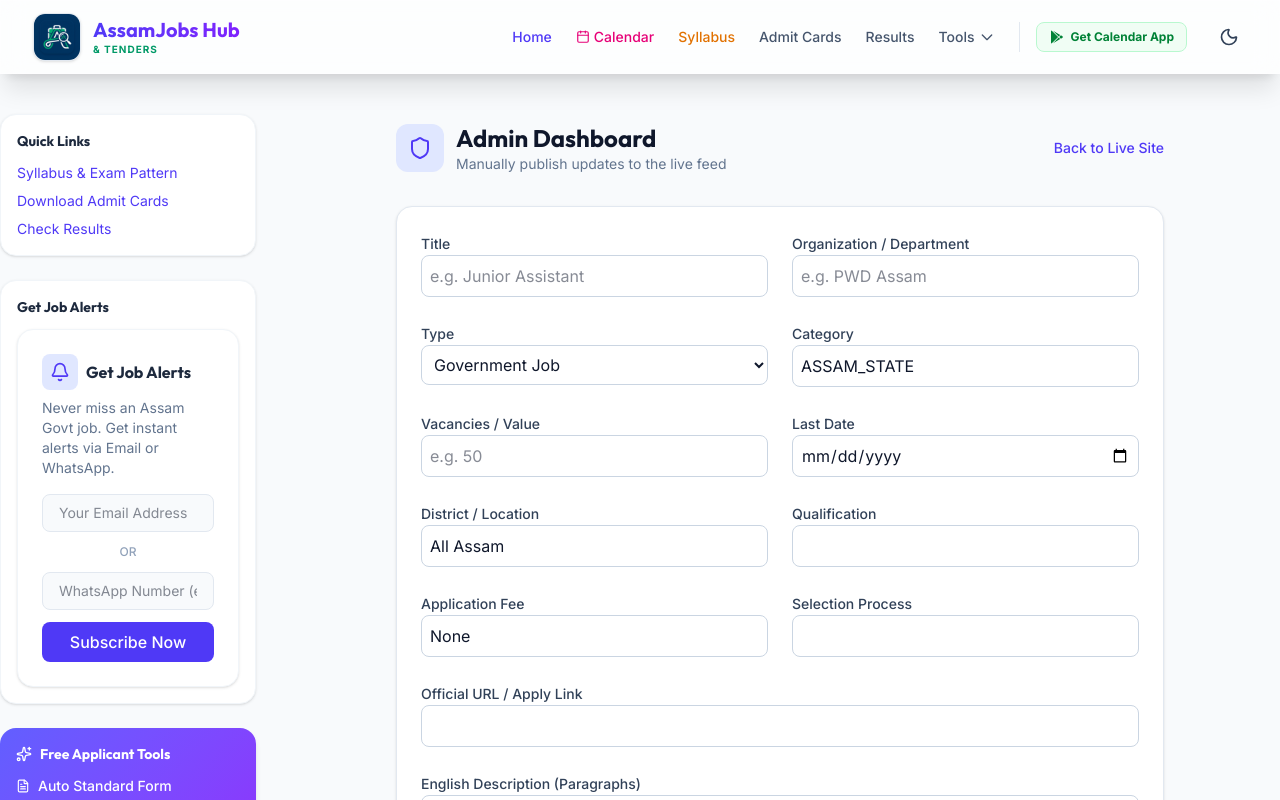
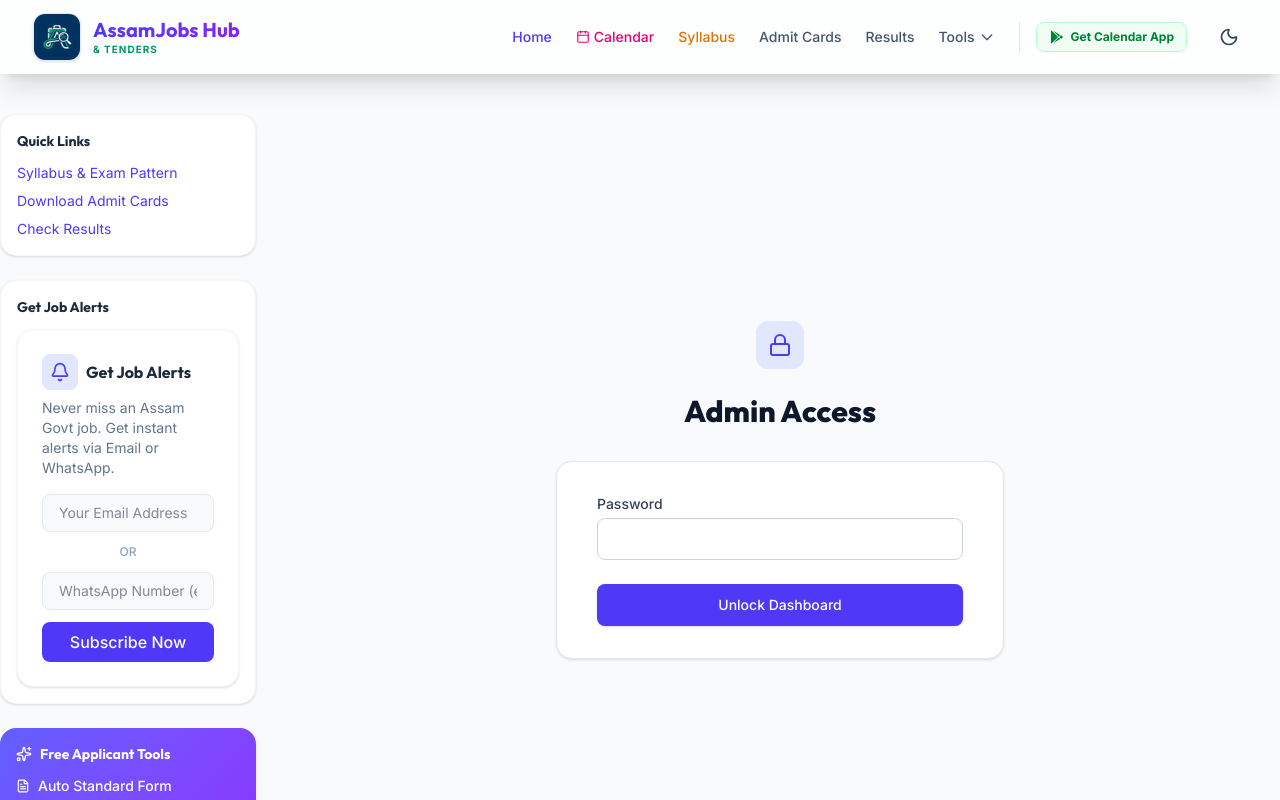
Before and after one commit to uzzaldutta/assamjobs-hub, a Next.js app: page /admin in a window 1280 px wide. Shown: the top 800 px of the page. Built offline with nearby package versions, Linux system fonts and the light colour scheme.

Commit message:
feat: Add feed publish dates and Universal Admin Hub

```diff
--- a/src/app/admin/page.tsx
+++ b/src/app/admin/page.tsx
@@ -1,10 +1,12 @@
 "use client";
 
 import { useState } from "react";
-import { Shield, PlusCircle, CheckCircle2, AlertCircle } from "lucide-react";
+import { Shield, PlusCircle, CheckCircle2, AlertCircle, Lock } from "lucide-react";
 import Link from "next/link";
 
 export default function AdminPage() {
+  const [isAuthenticated, setIsAuthenticated] = useState(false);
+  const [password, setPassword] = useState("");
   const [status, setStatus] = useState<"idle" | "loading" | "success" | "error">("idle");
   const [formData, setFormData] = useState({
     title: "",
@@ -23,6 +25,15 @@ export default function AdminPage() {
     unique_description: "",
     unique_description_assamese: ""
   });
+
+  const handleLogin = (e: React.FormEvent) => {
+    e.preventDefault();
+    if (password === "admin123") {
+      setIsAuthenticated(true);
+    } else {
+      alert("Incorrect password");
+    }
+  };
 
   const handleChange = (e: React.ChangeEvent<HTMLInputElement | HTMLSelectElement | HTMLTextAreaElement>) => {
     setFormData({ ...formData, [e.target.name]: e.target.value });
@@ -43,7 +54,7 @@ export default function AdminPage() {
 
       setStatus("success");
       setFormData({
-        title: "", organization: "", job_type: "GOVERNMENT", category: "ASSAM_STATE",
+        title: "", organization: "", job_type: formData.job_type, category: "ASSAM_STATE",
         vacancies: "", qualification: "", district: "All Assam", age_limit: "",
         application_fee: "None", selection_process: "", last_date: "",
         official_pdf_url: "", apply_url: "", unique_description: "", unique_description_assamese: ""
@@ -56,6 +67,38 @@ export default function AdminPage() {
     }
   };
 
+  if (!isAuthenticated) {
+    return (
+      <div className="min-h-screen bg-slate-50 dark:bg-slate-950 flex flex-col justify-center py-12 px-4 sm:px-6 lg:px-8">
+        <div className="sm:mx-auto sm:w-full sm:max-w-md">
+          <div className="mx-auto h-12 w-12 bg-indigo-100 dark:bg-indigo-900/50 rounded-xl flex items-center justify-center text-indigo-600 dark:text-indigo-400">
+            <Lock size={24} />
+          </div>
+          <h2 className="mt-6 text-center text-3xl font-extrabold text-slate-900 dark:text-white">Admin Access</h2>
+        </div>
+        <div className="mt-8 sm:mx-auto sm:w-full sm:max-w-md">
+          <div className="bg-white dark:bg-slate-900 py-8 px-4 shadow sm:rounded-2xl sm:px-10 border border-slate-200 dark:border-slate-800">
+            <form onSubmit={handleLogin} className="space-y-6">
+              <div>
+                <label className="block text-sm font-medium text-slate-700 dark:text-slate-300">Password</label>
+                <div className="mt-1">
+                  <input type="password" required value={password} onChange={(e) => setPassword(e.target.value)} className="w-full p-2 border border-slate-300 dark:border-slate-700 rounded-lg bg-white dark:bg-slate-950 text-slate-900 dark:text-white" />
+                </div>
+              </div>
+              <button type="submit" className="w-full flex justify-center py-2.5 px-4 border border-transparent rounded-lg shadow-sm text-sm font-medium text-white bg-indigo-600 hover:bg-indigo-700 focus:outline-none focus:ring-2 focus:ring-offset-2 focus:ring-indigo-500">
+                Unlock Dashboard
+              </button>
+            </form>
+          </div>
+        </div>
+      </div>
+    );
+  }
+
+  // Determine which fields to show based on job_type
+  const isJob = formData.job_type === "GOVERNMENT" || formData.job_type === "PRIVATE";
+  const isTender = formData.job_type === "TENDER";
+
   return (
     <div className="min-h-screen bg-slate-50 dark:bg-slate-950 py-8 px-4">
       <div className="max-w-3xl mx-auto">
@@ -65,8 +108,8 @@ export default function AdminPage() {
               <Shield size={24} />
             </div>
             <div>
-              <h1 className="text-2xl font-bold text-slate-900 dark:text-white">Admin Dashboard</h1>
-              <p className="text-slate-500 dark:text-slate-400 text-sm">Manually publish updates to the live feed</p>
+              <h1 className="text-2xl font-bold text-slate-900 dark:text-white">Universal Admin Hub</h1>
+              <p className="text-slate-500 dark:text-slate-400 text-sm">Publish anything to the live feeds</p>
             </div>
           </div>
           <Link href="/" className="text-sm font-medium text-indigo-600 hover:underline">Back to Live Site</Link>
@@ -86,47 +129,59 @@ export default function AdminPage() {
           )}
 
           <div className="grid grid-cols-1 md:grid-cols-2 gap-6">
-            <div className="space-y-1">
-              <label className="text-sm font-medium text-slate-700 dark:text-slate-300">Title</label>
-              <input required name="title" value={formData.title} onChange={handleChange} className="w-full p-2 border border-slate-300 dark:border-slate-700 rounded-lg bg-white dark:bg-slate-950 text-slate-900 dark:text-white" placeholder="e.g. Junior Assistant" />
-            </div>
-            <div className="space-y-1">
-              <label className="text-sm font-medium text-slate-700 dark:text-slate-300">Organization / Department</label>
-              <input required name="organization" value={formData.organization} onChange={handleChange} className="w-full p-2 border border-slate-300 dark:border-slate-700 rounded-lg bg-white dark:bg-slate-950 text-slate-900 dark:text-white" placeholder="e.g. PWD Assam" />
+            <div className="space-y-1 md:col-span-2">
+              <label className="text-sm font-medium text-slate-700 dark:text-slate-300">Content Type</label>
+              <select name="job_type" value={formData.job_type} onChange={handleChange} className="w-full p-2 border border-indigo-300 dark:border-indigo-700 rounded-lg bg-indigo-50 dark:bg-indigo-950/30 text-indigo-900 dark:text-indigo-100 font-semibold focus:ring-2 focus:ring-indigo-500 transition-colors">
+                <option value="GOVERNMENT">🏢 Government Job</option>
+                <option value="PRIVATE">💼 Private Job</option>
+                <option value="EXAM_UPDATE">📝 Exam Result / Admit Card</option>
+                <option value="SCHOLARSHIP">🎓 Scholarship</option>
+                <option value="ADMISSION">🏫 Admissions</option>
+                <option value="TENDER">📜 Tender / e-Procurement</option>
+              </select>
             </div>
 
             <div className="space-y-1">
-              <label className="text-sm font-medium text-slate-700 dark:text-slate-300">Type</label>
-              <select name="job_type" value={formData.job_type} onChange={handleChange} className="w-full p-2 border border-slate-300 dark:border-slate-700 rounded-lg bg-white dark:bg-slate-950 text-slate-900 dark:text-white">
-                <option value="GOVERNMENT">Government Job</option>
-                <option value="PRIVATE">Private Job</option>
-                <option value="EXAM_UPDATE">Exam Result / Admit Card</option>
-                <option value="TENDER">Tender</option>
-              </select>
-            </div>
-            <div className="space-y-1">
-              <label className="text-sm font-medium text-slate-700 dark:text-slate-300">Category</label>
-              <input required name="category" value={formData.category} onChange={handleChange} className="w-full p-2 border border-slate-300 dark:border-slate-700 rounded-lg bg-white dark:bg-slate-950 text-slate-900 dark:text-white" placeholder="e.g. ASSAM_STATE" />
+              <label className="text-sm font-medium text-slate-700 dark:text-slate-300">Title / Headline</label>
+              <input required name="title" value={formData.title} onChange={handleChange} className="w-full p-2 border border-slate-300 dark:border-slate-700 rounded-lg bg-white dark:bg-slate-950 text-slate-900 dark:text-white" placeholder="e.g. Junior Assistant Result Declared" />
             </div>
 
             <div className="space-y-1">
-              <label className="text-sm font-medium text-slate-700 dark:text-slate-300">Vacancies / Value</label>
-              <input required name="vacancies" value={formData.vacancies} onChange={handleChange} className="w-full p-2 border border-slate-300 dark:border-slate-700 rounded-lg bg-white dark:bg-slate-950 text-slate-900 dark:text-white" placeholder="e.g. 50" />
+              <label className="text-sm font-medium text-slate-700 dark:text-slate-300">Organization / Department / Board</label>
+              <input required name="organization" value={formData.organization} onChange={handleChange} className="w-full p-2 border border-slate-300 dark:border-slate-700 rounded-lg bg-white dark:bg-slate-950 text-slate-900 dark:text-white" placeholder="e.g. SEBA Assam" />
             </div>
+
             <div className="space-y-1">
-              <label className="text-sm font-medium text-slate-700 dark:text-slate-300">Last Date</label>
-              <input required type="date" name="last_date" value={formData.last_date} onChange={handleChange} className="w-full p-2 border border-slate-300 dark:border-slate-700 rounded-lg bg-white dark:bg-slate-950 text-slate-900 dark:text-white" />
+              <label className="text-sm font-medium text-slate-700 dark:text-slate-300">Category Tag</label>
+              <input required name="category" value={formData.category} onChange={handleChange} className="w-full p-2 border border-slate-300 dark:border-slate-700 rounded-lg bg-white dark:bg-slate-950 text-slate-900 dark:text-white" placeholder="e.g. ASSAM_STATE, UNIVERSITY, etc." />
+            </div>
+
+            <div className="space-y-1">
+              <label className="text-sm font-medium text-slate-700 dark:text-slate-300">Last Date / Event Date</label>
+              <input type="date" name="last_date" value={formData.last_date} onChange={handleChange} className="w-full p-2 border border-slate-300 dark:border-slate-700 rounded-lg bg-white dark:bg-slate-950 text-slate-900 dark:text-white" />
             </div>
 
             <div className="space-y-1">
               <label className="text-sm font-medium text-slate-700 dark:text-slate-300">District / Location</label>
               <input required name="district" value={formData.district} onChange={handleChange} className="w-full p-2 border border-slate-300 dark:border-slate-700 rounded-lg bg-white dark:bg-slate-950 text-slate-900 dark:text-white" />
             </div>
+
+            <div className="space-y-1">
+              <label className="text-sm font-medium text-slate-700 dark:text-slate-300">{isTender ? "Tender Value" : "Vacancies / Seats"}</label>
+              <input required name="vacancies" value={formData.vacancies} onChange={handleChange} className="w-full p-2 border border-slate-300 dark:border-slate-700 rounded-lg bg-white dark:bg-slate-950 text-slate-900 dark:text-white" placeholder={isTender ? "e.g. 15.5 Lakhs" : "e.g. 50"} />
+            </div>
+
+            {/* Dynamic Fields */}
+            {isJob && (
+              <>
                 <div className="space-y-1">
                   <label className="text-sm font-medium text-slate-700 dark:text-slate-300">Qualification</label>
                   <input name="qualification" value={formData.qualification} onChange={handleChange} className="w-full p-2 border border-slate-300 dark:border-slate-700 rounded-lg bg-white dark:bg-slate-950 text-slate-900 dark:text-white" />
                 </div>
-
+                <div className="space-y-1">
+                  <label className="text-sm font-medium text-slate-700 dark:text-slate-300">Age Limit</label>
+                  <input name="age_limit" value={formData.age_limit} onChange={handleChange} className="w-full p-2 border border-slate-300 dark:border-slate-700 rounded-lg bg-white dark:bg-slate-950 text-slate-900 dark:text-white" />
+                </div>
                 <div className="space-y-1">
                   <label className="text-sm font-medium text-slate-700 dark:text-slate-300">Application Fee</label>
                   <input name="application_fee" value={formData.application_fee} onChange={handleChange} className="w-full p-2 border border-slate-300 dark:border-slate-700 rounded-lg bg-white dark:bg-slate-950 text-slate-900 dark:text-white" />
@@ -135,10 +190,12 @@ export default function AdminPage() {
                   <label className="text-sm font-medium text-slate-700 dark:text-slate-300">Selection Process</label>
                   <input name="selection_process" value={formData.selection_process} onChange={handleChange} className="w-full p-2 border border-slate-300 dark:border-slate-700 rounded-lg bg-white dark:bg-slate-950 text-slate-900 dark:text-white" />
                 </div>
+              </>
+            )}
 
-            <div className="space-y-1 md:col-span-2">
+            <div className="space-y-1 md:col-span-2 mt-4 pt-4 border-t border-slate-200 dark:border-slate-800">
               <label className="text-sm font-medium text-slate-700 dark:text-slate-300">Official URL / Apply Link</label>
-              <input name="apply_url" value={formData.apply_url} onChange={handleChange} className="w-full p-2 border border-slate-300 dark:border-slate-700 rounded-lg bg-white dark:bg-slate-950 text-slate-900 dark:text-white" />
+              <input required name="apply_url" value={formData.apply_url} onChange={handleChange} className="w-full p-2 border border-slate-300 dark:border-slate-700 rounded-lg bg-white dark:bg-slate-950 text-slate-900 dark:text-white" />
             </div>
 
             <div className="space-y-1 md:col-span-2">
@@ -155,7 +212,7 @@ export default function AdminPage() {
           <button
             type="submit"
             disabled={status === "loading"}
-            className="w-full py-3 bg-indigo-600 hover:bg-indigo-700 text-white rounded-xl font-bold transition flex items-center justify-center gap-2 disabled:opacity-50"
+            className="w-full py-3 bg-indigo-600 hover:bg-indigo-700 text-white rounded-xl font-bold transition flex items-center justify-center gap-2 disabled:opacity-50 mt-4"
           >
             {status === "loading" ? "Publishing..." : <><PlusCircle size={18} /> Publish Live</>}
           </button>
--- a/src/app/admit-cards/page.tsx
+++ b/src/app/admit-cards/page.tsx
@@ -23,7 +23,8 @@ export default async function AdmitCardsPage() {
           ...job,
           type: job.job_type,
           lastDate: job.last_date,
-          officialUrl: job.official_pdf_url || job.apply_url
+          officialUrl: job.official_pdf_url || job.apply_url,
+          createdAt: new Date(job.scraped_at || job.created_at || Date.now()).toLocaleDateString('en-IN', { day: 'numeric', month: 'short', year: 'numeric' })
         }));
     }
   } catch(e) {
--- a/src/app/page.tsx
+++ b/src/app/page.tsx
@@ -26,13 +26,14 @@ export default async function Home() {
       .select('*')
       .order('scraped_at', { ascending: false });
 
-    if (data) {
+      if (data) {
       // Map cloud database fields to frontend props
       liveJobs = data.map(job => ({
         ...job,
         type: job.job_type,
         lastDate: job.last_date,
-        officialUrl: job.official_pdf_url || job.apply_url
+        officialUrl: job.official_pdf_url || job.apply_url,
+        createdAt: new Date(job.scraped_at || job.created_at || Date.now()).toLocaleDateString('en-IN', { day: 'numeric', month: 'short', year: 'numeric' })
       }));
     }
   } catch(e) {
--- a/src/app/results/page.tsx
+++ b/src/app/results/page.tsx
@@ -15,12 +15,13 @@ export default async function ResultsPage() {
       .eq('job_type', 'EXAM_UPDATE')
       .order('scraped_at', { ascending: false });
 
-    if (data) {
+      if (data) {
       allResults = data.map(job => ({
         ...job,
         type: job.job_type,
         lastDate: job.last_date,
-        officialUrl: job.official_pdf_url || job.apply_url
+        officialUrl: job.official_pdf_url || job.apply_url,
+        createdAt: new Date(job.scraped_at || job.created_at || Date.now()).toLocaleDateString('en-IN', { day: 'numeric', month: 'short', year: 'numeric' })
       }));
     }
   } catch(e) {
--- a/src/app/tenders/page.tsx
+++ b/src/app/tenders/page.tsx
@@ -15,12 +15,13 @@ export default async function TendersPage() {
       .eq('job_type', 'TENDER')
       .order('scraped_at', { ascending: false });
 
-    if (data) {
+      if (data) {
       allTenders = data.map(job => ({
         ...job,
         type: job.job_type,
         lastDate: job.last_date,
-        officialUrl: job.official_pdf_url || job.apply_url
+        officialUrl: job.official_pdf_url || job.apply_url,
+        createdAt: new Date(job.scraped_at || job.created_at || Date.now()).toLocaleDateString('en-IN', { day: 'numeric', month: 'short', year: 'numeric' })
       }));
     }
   } catch(e) {
--- a/src/components/JobCard.tsx
+++ b/src/components/JobCard.tsx
@@ -10,12 +10,13 @@ interface JobProps {
   id: string;
   title: string;
   organization: string;
-  type: "GOVERNMENT" | "PRIVATE" | "EXAM_UPDATE" | "TRAINING" | "TENDER";
+  type: "GOVERNMENT" | "PRIVATE" | "EXAM_UPDATE" | "TRAINING" | "TENDER" | "SCHOLARSHIP" | "ADMISSION";
   category: string;
   vacancies: string;
   district: string;
   lastDate?: string;
   officialUrl?: string;
+  createdAt?: string;
 }
 
 export default function JobCard({ job }: { job: JobProps }) {
@@ -124,7 +125,9 @@ export default function JobCard({ job }: { job: JobProps }) {
       {isPrivate && <div className="relative z-10"><FraudWarningBanner /></div>}
 
       <div className="mt-2 pt-3 border-t border-slate-100 dark:border-slate-800 flex justify-between items-center relative z-10">
-        <span className="text-xs text-slate-500 font-medium">Updated recently</span>
+        <span className="text-xs text-slate-500 font-medium">
+          {job.createdAt ? `Published: ${job.createdAt}` : 'Updated recently'}
+        </span>
         <div className="flex gap-2 items-center">
           <Link href={`/jobs/${job.id}`} className="text-xs font-semibold text-indigo-600 dark:text-indigo-400 hover:underline px-2 py-1.5">
             View Details &rarr;
```
Lines whose indentation alone changed are shown as unchanged.
